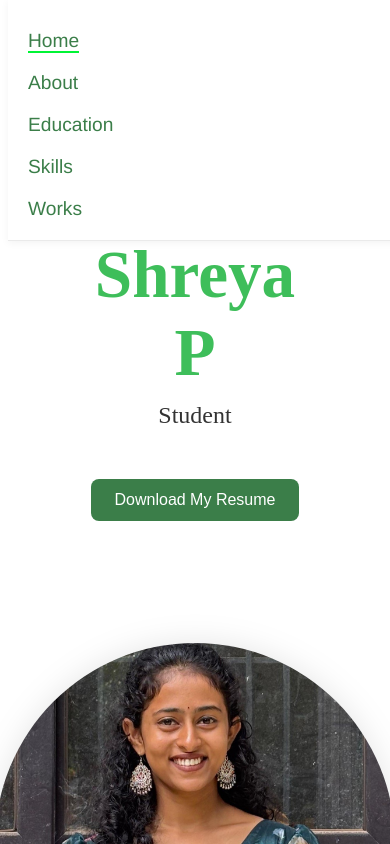
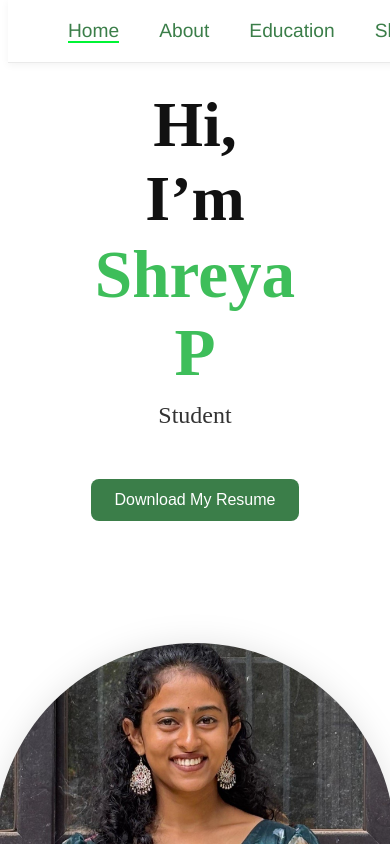
Before and after one commit to ShreyaP-19/Portfolio, a React (Vite) app: page / in a window 390 px wide. Shown: the top 844 px of the page. Built offline with nearby package versions, Linux system fonts and the light colour scheme.

Commit message:
responsive update

```diff
--- a/src/Education.jsx
+++ b/src/Education.jsx
@@ -10,7 +10,7 @@ function Education() {
     <div className="content">
       <p className="role">Bachelor of Technology <span>📅 2022 - 2026</span></p>
       <h3 id="topic">Government College of Engineering, Kannur</h3>
-      <p>Pursuing B.Tech at Government College of Engineering, Kannur (2022–2026), currently in the sixth semester under KTU with a CGPA of 9.17 (up to S5). Actively involved in various co-curricular activities including volunteering with NSS, mentoring at Actuator by ROBOCEK, and participating in events like the Nueva ISTE Convention and the Cyber Security Workshop at Dhruva '22.</p>
+      <p>Pursuing B.Tech at Government College of Engineering, Kannur (2022–2026), currently in the seventh semester under KTU with a CGPA of 9.235 (up to S6). Actively involved in various co-curricular activities including volunteering with NSS, mentoring at Actuator by ROBOCEK, and participating in events like the Nueva ISTE Convention and the Cyber Security Workshop at Dhruva '22.</p>
     </div>
   </div>
 
--- a/src/home.css
+++ b/src/home.css
@@ -47,15 +47,7 @@ section {
   scroll-margin-top: 60px; /* Adjust based on your navbar height */
 }
 @media (max-width: 768px) {
-  .navbar {
-    flex-direction: column;
-    align-items: flex-start;
-    padding: 20px;
-  }
-
-  .nav-links {
-    flex-direction: column;
-    gap: 20px;
-    margin-top: 10px;
-  }
+  #about, #education, #skills, #works {
+        scroll-margin-top: 100px; /* height of your mobile navbar */
+    }
 }
```
